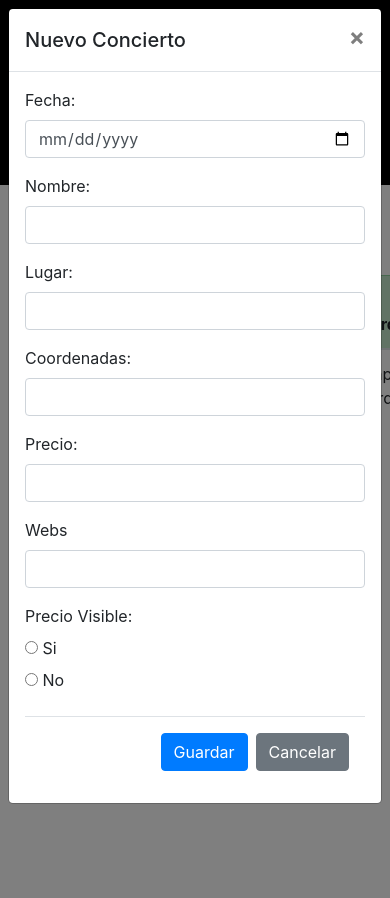
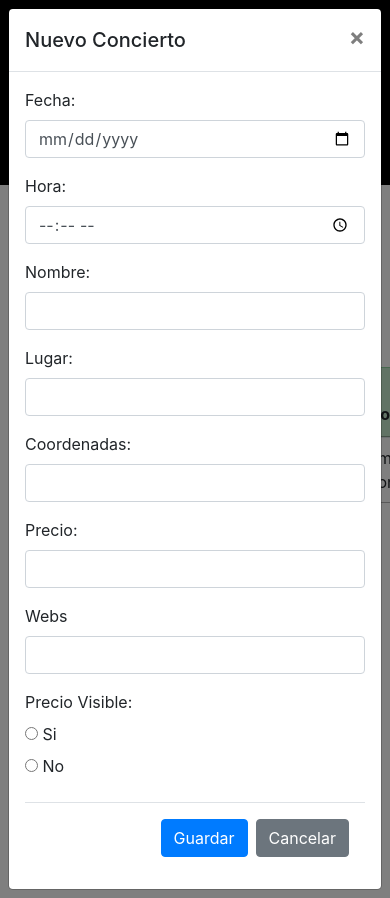
Before and after one commit to LadyAnith/AlTiron, a Symfony app: template templates/conciertos/index.html.twig in a window 390 px wide, after a click on "Nuevo Concierto"; the page is wider, and only the part inside the window is pictured. Run offline with Twig, Linux system fonts and the light colour scheme; the template is opened without the code that fills it: most values are stand-ins (such as "Sample title", 1, 10 or a date in 2020); some libraries are stand-ins or nearby versions.

Commit message:
fecha y hora y data tablet

```diff
--- a/src/Controller/ConciertosController.php
+++ b/src/Controller/ConciertosController.php
@@ -57,8 +57,11 @@ class ConciertosController extends AbstractController
             //Setear fechas de creacion y update
             ->updatedTimestamps();
 */
+        $fecha_concierto = $request->request->get('fecha');
+        $hora_concierto = $request->request->get('hora');
+        $datetime_concierto = $fecha_concierto . ' ' . $hora_concierto;
 
-        $gira->setFecha(new DateTime($request->request->get('fecha')))
+        $gira->setFecha(new DateTime($datetime_concierto))
             ->setNombre($request->request->get('nombre'))
             ->setLugar($request->request->get('lugar'))
             ->setCoordenadas($request->request->get('coordenadas'))
--- a/src/Entity/Gira.php
+++ b/src/Entity/Gira.php
@@ -18,7 +18,7 @@ class Gira extends EntityBase
     private $id;
 
     /**
-     * @ORM\Column(type="date")
+     * @ORM\Column(type="datetime")
      */
     private $fecha;
 
--- a/templates/conciertos/index.html.twig
+++ b/templates/conciertos/index.html.twig
@@ -7,10 +7,34 @@
         <meta http-equiv="Content-Type" content="text/html; charset=UTF-8">
         <title>Listado Conciertos</title>
         <link rel="stylesheet" href="https://stackpath.bootstrapcdn.com/bootstrap/4.5.0/css/bootstrap.min.css" integrity="sha384-9aIt2nRpC12Uk9gS9baDl411NQApFmC26EwAOH8WgZl5MYYxFfc+NcPb1dKGj7Sk" crossorigin="anonymous">
-        <script src="https://code.jquery.com/jquery-3.5.1.slim.min.js" integrity="sha384-DfXdz2htPH0lsSSs5nCTpuj/zy4C+OGpamoFVy38MVBnE+IbbVYUew+OrCXaRkfj" crossorigin="anonymous"></script>
+        <script src="https://code.jquery.com/jquery-3.5.1.min.js" integrity="sha256-9/aliU8dGd2tb6OSsuzixeV4y/faTqgFtohetphbbj0=" crossorigin="anonymous"></script>
         <script src="https://cdn.jsdelivr.net/npm/popper.js@1.16.0/dist/umd/popper.min.js" integrity="sha384-Q6E9RHvbIyZFJoft+2mJbHaEWldlvI9IOYy5n3zV9zzTtmI3UksdQRVvoxMfooAo" crossorigin="anonymous"></script>
         <script src="https://stackpath.bootstrapcdn.com/bootstrap/4.5.0/js/bootstrap.min.js" integrity="sha384-OgVRvuATP1z7JjHLkuOU7Xw704+h835Lr+6QL9UvYjZE3Ipu6Tp75j7Bh/kR0JKI" crossorigin="anonymous"></script>
         <link rel="stylesheet" href="https://cdnjs.cloudflare.com/ajax/libs/font-awesome/5.12.0-2/css/all.min.css">
+
+        <link rel="stylesheet" type="text/css" href="//cdn.datatables.net/1.10.21/css/jquery.dataTables.min.css">
+	    <script type="text/javascript" src="//cdn.datatables.net/1.10.21/js/jquery.dataTables.min.js"></script>
+        <script type="text/javascript">
+
+                $(document).ready( function () {
+                    $.ajax({
+                        url: "http://cdn.datatables.net/plug-ins/1.10.21/i18n/Spanish.json"
+                    }).done(function(data){
+                        console.log(data);
+                    }).fail(function(){
+                        alert("NO HE PILLAO DATOS!")
+                    });
+
+
+                        $('#listadoConciertos').DataTable( {
+                            "language": {
+                                "url":"http://cdn.datatables.net/plug-ins/1.10.21/i18n/Spanish.json"
+                            }
+                        } );
+
+                } );
+         </script>
+
     </head>
     <style>
         #jumbo {
@@ -42,7 +66,7 @@
     -->
 
     <div class="container">
-        <table class="table">
+        <table id="listadoConciertos" class="table" >
             <thead class="table-success">
                 <tr>
 
@@ -63,7 +87,7 @@
                    {% for concierto in conciertos %}
                     <tr>
                         <th scope="row">{{ concierto.id}}</th>
-                        <td>{{ concierto.fecha|date("m/d/Y") }}</td>
+                        <td>{{ concierto.fecha|date("m/d/Y H:i:s") }}</td>
                         <td>{{ concierto.nombre}}</td>
                         <td>{{ concierto.lugar}}</td>
                         <td>{{ concierto.coordenadas}}</td>
@@ -94,6 +118,11 @@
                             <div class="form-group">
                                 <label for="fecha">Fecha:</label>
                                 <input type="date" class="form-control" id="fecha" name="fecha">
+                            </div>
+
+                            <div class="form-group">
+                                <label for="hora">Hora:</label>
+                                <input type="time" class="form-control" id="hora" name="hora">
                             </div>
 
                             <div class="form-group">
```
